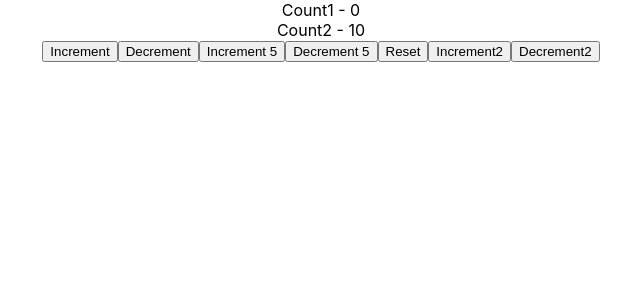
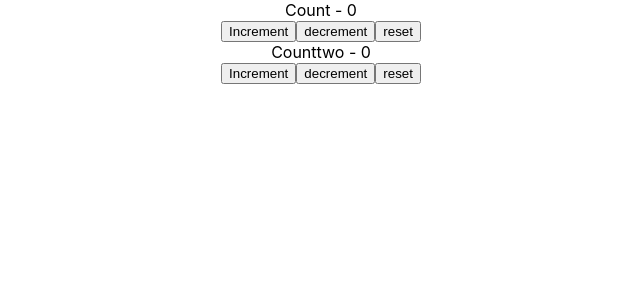
Before and after one commit to saranya-kethireddy/hooksapp, a React (Create React App) app: page / in a window 1280 px wide. Shown: the top 300 px of the page, without its empty margins (319-959 px from the left). Built offline with nearby package versions, Linux system fonts and the light colour scheme.

Commit message:
two reducers to manage 2 different counters

```diff
--- a/src/App.js
+++ b/src/App.js
@@ -2,8 +2,8 @@
 import './App.css';
 
 import React from 'react';
-import CounterOne from './components/reducerhook/CounterOne';
-import CounterTwo from './components/reducerhook/CounterTwo';
+
+import CounterThree from './components/reducerhook/CounterThree';
 
 export const UserContext = React.createContext()
 export const BatchContext = React.createContext()
@@ -14,7 +14,7 @@
     <div className="App">
 
 
-     <CounterTwo/>
+     <CounterThree/>
 
     </div>
   );
--- /dev/null
+++ b/src/components/reducerhook/CounterThree.js
@@ -0,0 +1,34 @@
+import React,{useReducer} from 'react'
+
+const initialState = 0
+
+const reducer = (state,action) => {
+    switch(action){
+        case 'increment': return state+1
+        case 'decrement': return state-1
+        case 'reset': return initialState
+        default: return state
+    }
+}
+
+function CounterThree() {
+    const [count,dispatch] = useReducer(reducer,initialState)
+    const [countTwo,dispatchTwo] = useReducer(reducer,initialState)
+
+
+    return (
+        <div>
+        <div> Count - {count}</div>
+            <button onClick = {() => dispatch('increment')}>Increment</button>
+            <button onClick = {() => dispatch('decrement')}>decrement</button>
+            <button onClick = {() => dispatch('reset')}>reset</button>
+
+            <div> Counttwo - {countTwo}</div>
+            <button onClick = {() => dispatchTwo('increment')}>Increment</button>
+            <button onClick = {() => dispatchTwo('decrement')}>decrement</button>
+            <button onClick = {() => dispatchTwo('reset')}>reset</button>
+        </div>
+    )
+}
+
+export default CounterThree
```
